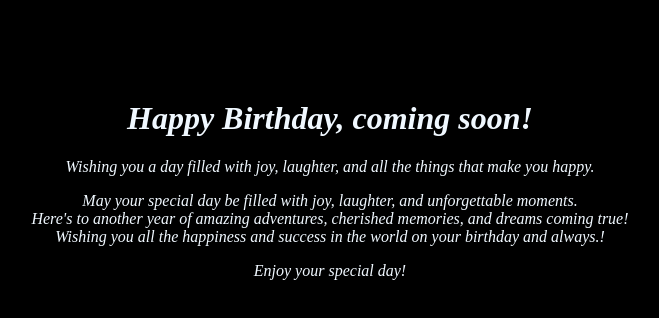
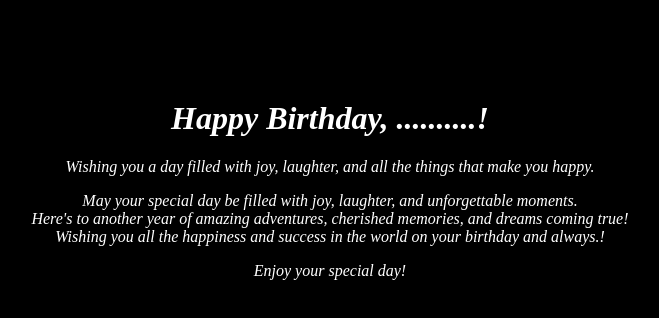
Before and after one commit to Rotonvai/birthdaywish, a plain HTML site: page index.html in a window 1280 px wide. Shown: the whole page, without its empty margins (310-969 px from the left). Drawn offline with Linux system fonts and the light colour scheme.

Commit message:
new change

```diff
--- a/index.html
+++ b/index.html
@@ -7,7 +7,7 @@
 <style>
 body{
     background-color: black;
-    color: aliceblue;
+    color: rgb(255, 255, 255);
     margin: 100px;
     text-align: center;
     font-style: italic;
@@ -19,7 +19,7 @@ body{
 <title>Happy Birthday!</title>
 </head>
 <body background="black">
-<h1>Happy Birthday, coming soon!</h1>
+<h1>Happy Birthday, ..........!</h1>
 <p>Wishing you a day filled with joy, laughter, and all the things that make you happy.</p>
 <p> May your special day be filled with joy, laughter, and unforgettable moments.<br> Here's to another year of amazing adventures, cherished memories, and dreams coming true!<br> Wishing you all the happiness and success in the world on your birthday and always.!</p>
 <p>Enjoy your special day!</p>
```
